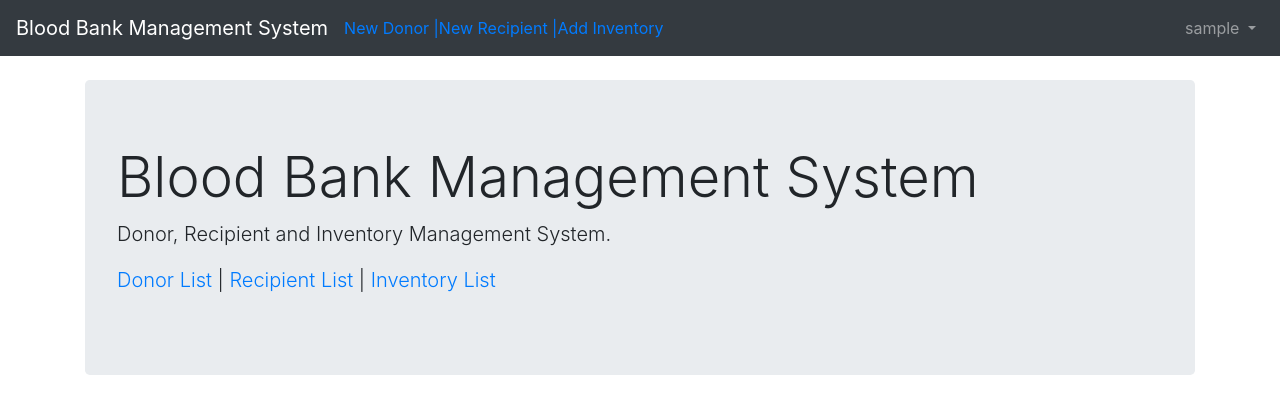
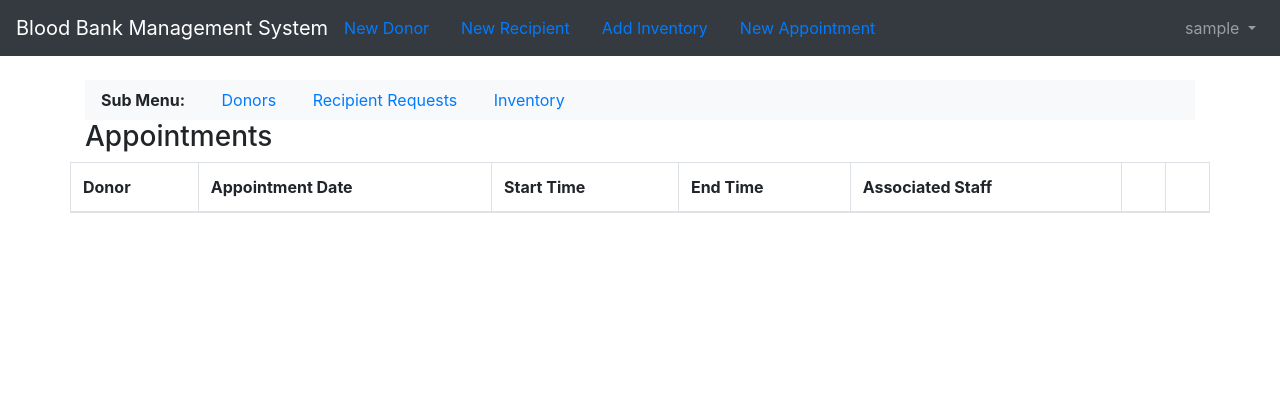
Before and after one commit to Santhosh417/bloodbankms, a Django app: page / in a window 1280 px wide. Shown: the top 414 px of the page. Run offline with Django 3.2, Linux system fonts and the light colour scheme; the visitor is signed in with stand-in values (Sample User, id 1); lists and menus that the app fills with data are empty; some libraries are stand-ins or nearby versions.

Commit message:
New Table Appointments section

```diff
--- a/bloodbankms/urls.py
+++ b/bloodbankms/urls.py
@@ -15,10 +15,13 @@ Including another URLconf
 """
 from django.contrib import admin
 from django.urls import path, include
+from inventory import views
 from django.views.generic.base import TemplateView
 
 urlpatterns = [
     path('', TemplateView.as_view(template_name='home.html'), name='home'),
+
+    # path('', views.AppointmentListView.as_view(template_name='home.html'), name='home'),
     path('admin/', admin.site.urls),
     path('users/', include('users.urls')),
     path('inventory/', include('inventory.urls')),
--- a/inventory/templates/inventory_detail.html
+++ b/inventory/templates/inventory_detail.html
@@ -4,7 +4,7 @@
 <div class="inventory-entry">
     <h2>{{ object.blood_type }}</h2>
     <p>by {{ object.date_of_donation }}</p>
-    <p>{{ object.donor }}</p>
+    <p>{{ object.appointment }}</p>
     <p>{{ object.recipient }}</p>
 </div>
 
--- a/inventory/urls.py
+++ b/inventory/urls.py
@@ -1,3 +1,4 @@
+from . import views
 from django.urls import path, re_path
 from .views import (
     InventoryListView,
@@ -5,18 +6,34 @@ from .views import (
     InventoryDetailView,
     InventoryDeleteView,
     InventoryCreateView,
+    AppointmentListView,
+    AppointmentUpdateView,
+    AppointmentDetailView,
+    AppointmentDeleteView,
+    AppointmentCreateView
 )
 
 app_name = 'inventory'
 
 urlpatterns = [
-    path('', InventoryListView.as_view(), name='inventory_list'),
+    # path('accounts/login/', views.loginView, name='login'),
 
-    path('<int:pk>/edit/',
+    path('inventory/', InventoryListView.as_view(), name='inventory_list'),
+    path('inventory/<int:pk>/edit/',
          InventoryUpdateView.as_view(), name='inventory_edit'),
-    path('<int:pk>/',
+    path('inventory/<int:pk>/',
          InventoryDetailView.as_view(), name='inventory_detail'),
-    path('<int:pk>/delete/',
+    path('inventory/<int:pk>/delete/',
          InventoryDeleteView.as_view(), name='inventory_delete'),
-    path('new/', InventoryCreateView.as_view(), name='inventory_new'),
+    path('inventory/new/', InventoryCreateView.as_view(), name='inventory_new'),
+
+    path('appointments/', AppointmentListView.as_view(), name='appointment_list'),
+
+    path('appointments/<int:pk>/edit/',
+         AppointmentUpdateView.as_view(), name='appointment_edit'),
+    path('appointments/<int:pk>/',
+         AppointmentDetailView.as_view(), name='appointment_detail'),
+    path('appointments/<int:pk>/delete/',
+         AppointmentDeleteView.as_view(), name='appointment_delete'),
+    path('appointments/new/', AppointmentCreateView.as_view(), name='appointment_new'),
 ]
--- a/templates/base.html
+++ b/templates/base.html
@@ -16,11 +16,13 @@
       <a class="navbar-brand" href="{% url 'home' %}">Blood Bank Management System</a>
       {% if user.is_authenticated %}
         <ul class="navbar-nav mr-auto">
-          <a href="{% url 'users:donor_new' %}">New Donor  |</a>
+          <a href="{% url 'users:donor_new' %}">New Donor</a>&emsp;&emsp;
           <tr/>
-          <a href="{% url 'users:recipient_new' %}"> New Recipient  |</a>
+          <a href="{% url 'users:recipient_new' %}"> New Recipient</a>&emsp;&emsp;
            <tr/>
-          <a href="{% url 'inventory:inventory_new' %}">Add Inventory</a>
+          <a href="{% url 'inventory:inventory_new' %}">Add Inventory</a>&emsp;&emsp;
+          <tr/>
+          <a href="{% url 'inventory:appointment_new' %}">New Appointment</a>
         </ul>
       {% endif %}
       <button class="navbar-toggler" type="button" data-toggle="collapse"
--- a/templates/home.html
+++ b/templates/home.html
@@ -3,15 +3,68 @@
 {% block title %}Home{% endblock title %}
 
 {% block content %}
+{% if user.is_authenticated %}
+
+<nav class="navbar navbar-expand-lg navbar-light bg-light">
+    <div class="collapse navbar-collapse" id="navbarSupportedContent">
+        <ul class="navbar-nav mr-auto">
+            <li class="nav-item active">
+                <strong>Sub Menu:</strong>
+                &emsp;&emsp;
+            </li>
+            <li class="nav-item active">
+                <a href="{% url 'users:donor_list' %}">Donors</a>
+                &emsp;&emsp;
+            </li>
+            <li class="nav-item">
+                <a href="{% url 'users:recipient_list' %}">Recipient Requests </a>
+                &emsp;&emsp;
+            </li>
+            <li class="nav-item">
+                <a href="{% url 'inventory:inventory_list' %}">Inventory</a>
+            </li>
+        </ul>
+    </div>
+</nav>
+<h3>Appointments</h3>
+<section>
+    <div class="row">
+        <table class="table table-bordered table-hover table-striped">
+            <thead>
+            <tr>
+                <th>Donor</th>
+                <th>Appointment Date</th>
+                <th>Start Time</th>
+                <th>End Time</th>
+                <th>Associated Staff</th>
+                <th></th>
+                <th></th>
+            </tr>
+            </thead>
+            <tbody>
+            {% for appointment in object_list %}
+            <tr>
+                <td>{{ appointment.donor }}</td>
+                <td>{{ appointment.appointment_date }}</td>
+                <td>{{ appointment.start_time |time:"h:i A" }}</td>
+                <td>{{ appointment.end_time |time:"h:i A" }}</td>
+                <td>{{ appointment.staff }}</td>
+                <td><a href="{% url 'inventory:appointment_edit' appointment.pk %}">Edit</a></td>
+                <td><a href="{% url 'inventory:appointment_delete' appointment.pk %}">Delete</a></td>
+            </tr>
+            {% endfor %}
+
+            </tbody>
+        </table>
+    </div>
+</section>
+{% endif %}
+{% if not user.is_authenticated %}
+
 <div class="jumbotron">
     <h1 class="display-4">Blood Bank Management System</h1>
     <p class="lead">Donor, Recipient and Inventory Management System.</p>
-    {% if user.is_authenticated %}
-    <p class="lead">
-        <a href="{% url 'users:donor_list' %}">Donor List</a> |
-        <a href="{% url 'users:recipient_list' %}">Recipient List </a> |
-        <a href="{% url 'inventory:inventory_list' %}">Inventory List</a>
-    </p>
-    {% endif %}
 </div>
+{% endif %}
+
 {% endblock content %}
--- a/users/templates/recipient_detail.html
+++ b/users/templates/recipient_detail.html
@@ -11,6 +11,7 @@
     <p>{{ object.blood_type }}</p>
   </div>
 
-  <p><a href="{% url 'users:recipient_edit' recipient.pk %}">Edit</a> | <a href="{% url 'users:recipient_delete' recipient.pk %}">Delete</a></p>
+  <p><a href="{% url 'users:recipient_edit' recipient.pk %}">Edit</a> | <a href="{% url 'users:recipient_delete' recipient.pk %}">Delete</a> |     <input type="submit" value="Send Reminder" name="_send-notification">
+</p>
   <p>Back to <a href="{% url 'users:recipient_list' %}">All Recipients</a>.</p>
 {% endblock content %}
```
Also changed, not shown: inventory/admin.py (+10 -3 lines), inventory/forms.py (+33 -4 lines), inventory/models.py (+19 -1 lines), inventory/templates/appointment_delete.html (added, +10 -0 lines), inventory/templates/appointment_detail.html (added, +18 -0 lines), inventory/templates/appointment_edit.html (added, +9 -0 lines), inventory/templates/appointment_new.html (added, +11 -0 lines), inventory/views.py (+32 -2 lines), templates/appointment_list.html (added, +38 -0 lines).
